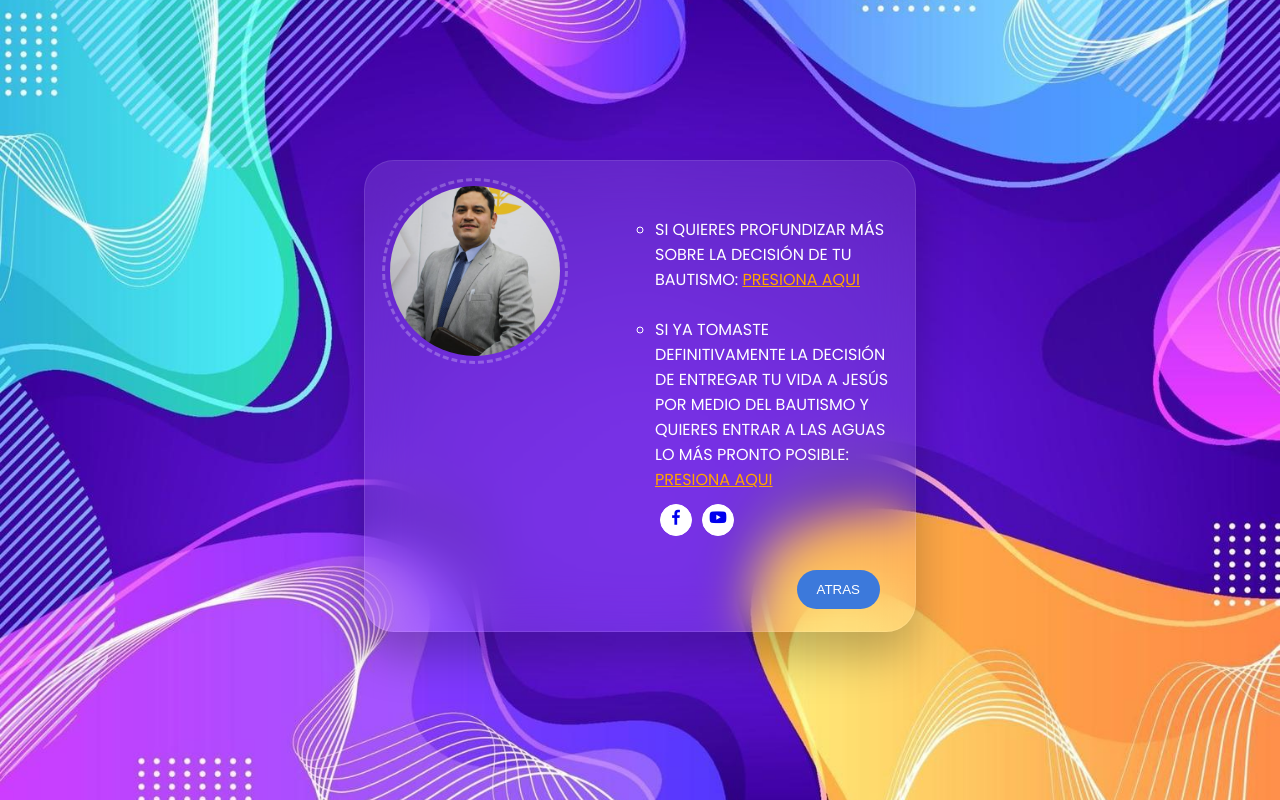
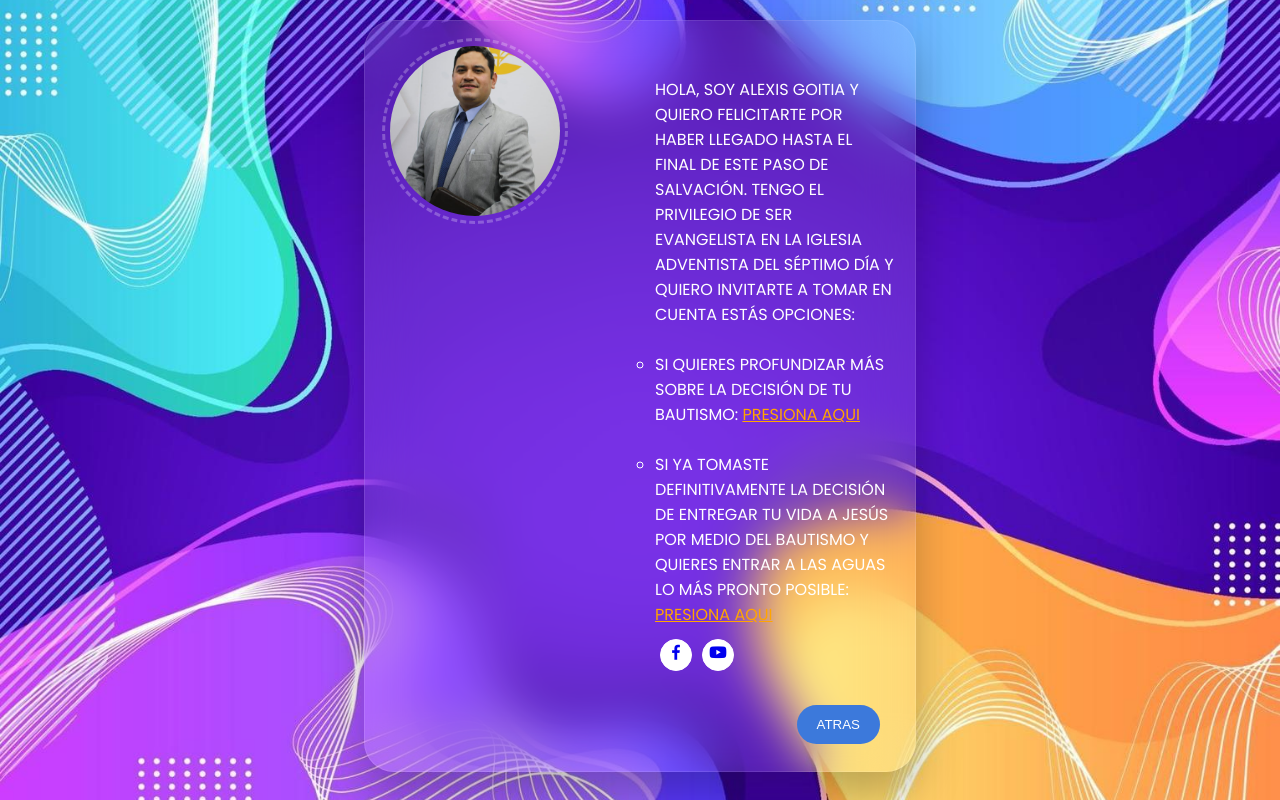
Before and after one commit to 7PasosdeSlavacion/Paso-5, a plain HTML site: page alexis.html in a window 1280 px wide. Drawn offline with nearby package versions, Linux system fonts and the light colour scheme.

Commit message:
Add files via upload

```diff
--- a/alexis.css
+++ b/alexis.css
@@ -24,7 +24,7 @@ section {
 .card {
     position: relative;
     width: 550px;
-    height: 470px;
+    height: 750px;
     backdrop-filter: blur(25px);
     background: rgba(255, 255, 255, .1);
     box-shadow: 0 25px 45px rgba(0, 0, 0, .25);
--- a/alexis.html
+++ b/alexis.html
@@ -44,10 +44,10 @@
                         <!-- <label for="">Skills:</label>-->
                         <div>
                             <ul>
-                             <!--   <li style="list-style: none;">Hola, soy Alexis Goitia y quiero felicitarte por haber llegado hasta el final de este paso de salvación. Tengo el privilegio de ser  evangelista en la Iglesia Adventista Del Séptimo Día y quiero invitarte a tomar en cuenta estás opciones:
+                         <li style="list-style: none;">Hola, soy Alexis Goitia y quiero felicitarte por haber llegado hasta el final de este paso de salvación. Tengo el privilegio de ser  evangelista en la Iglesia Adventista Del Séptimo Día y quiero invitarte a tomar en cuenta estás opciones:
                                 </li>
                                 <br>
-                                <li>Si deseas oír reflexiones para  Vencer los Miedos de tu vida: <a
+                                  <!--     <li>Si deseas oír reflexiones para  Vencer los Miedos de tu vida: <a
                                         href="https://www.youtube.com/watch?v=DaLzuaC82-w&list=PLZ0yIOXiQ3mXzPfbT8qeft_4Ap2GirU4a&ab_channel=AlexisGoitia"
                                         style="color: orange;">Presiona Aqui</a></li>
                                 <br>
```
